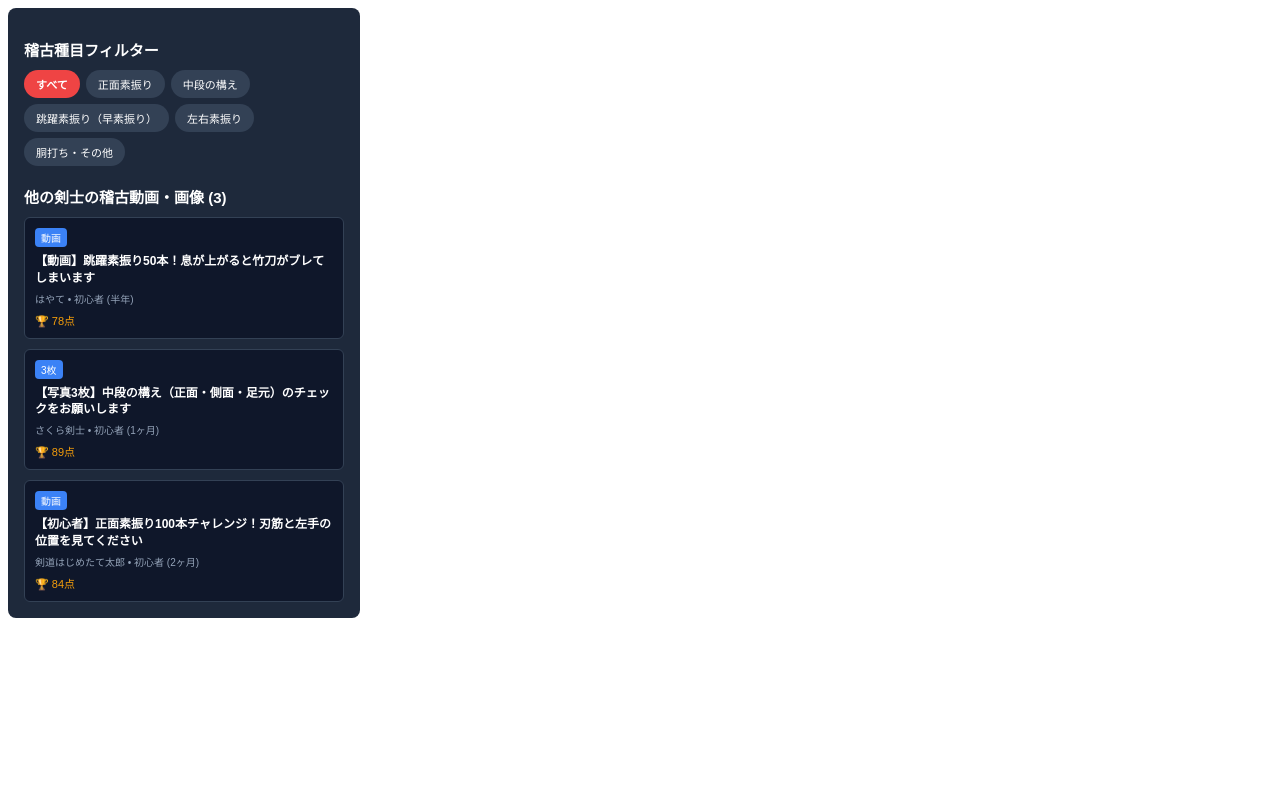
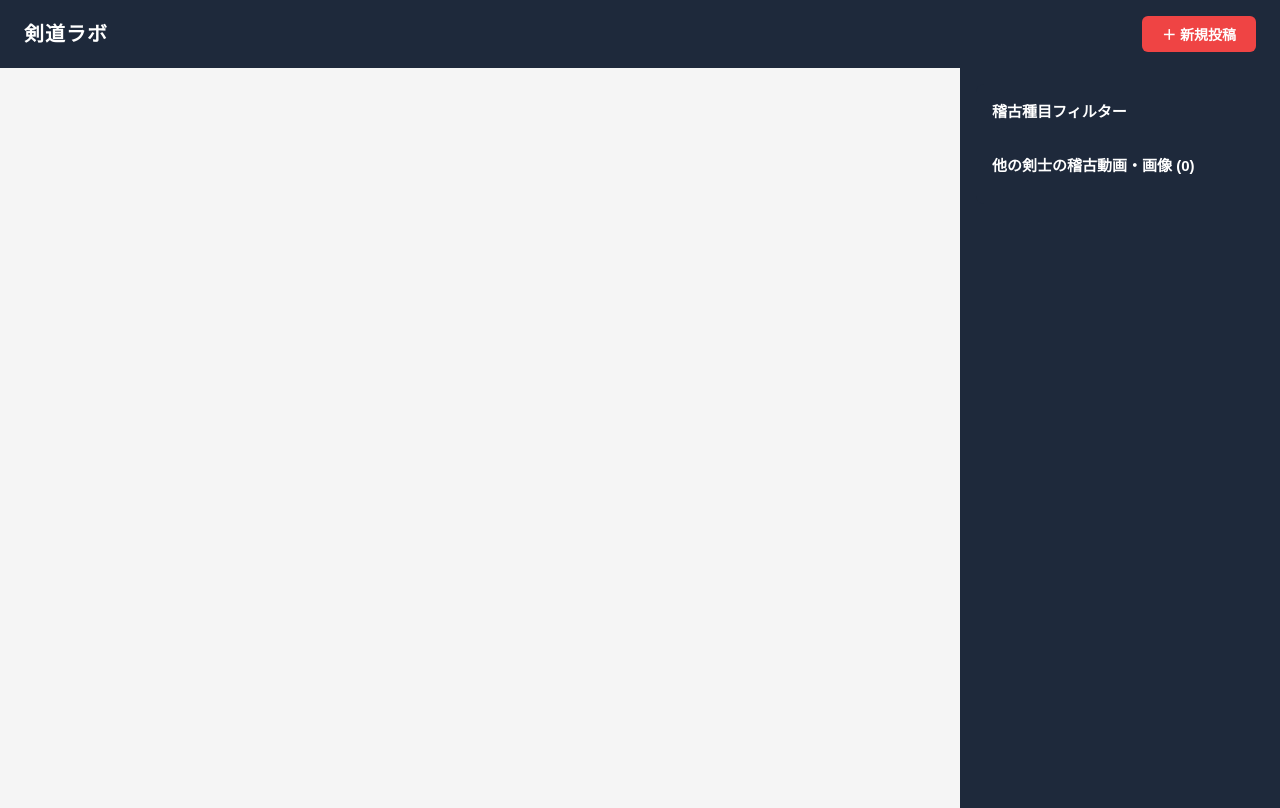
Before and after one commit to Takaya-3911/Kendo-Lab, a Django app: page / in a window 1280 px wide. Before the commit the page ends 618 px from the top, so only its background shows below. Run offline with Django 5.2, Linux system fonts and the light colour scheme.

Commit message:
メイン画面レイアウトと新規投稿モーダルを追加

```diff
--- a/config/settings.py
+++ b/config/settings.py
@@ -121,6 +121,8 @@ STATIC_URL = 'static/'
 MEDIA_URL = '/media/'
 MEDIA_ROOT = BASE_DIR / 'media'
 
+X_FRAME_OPTIONS = 'SAMEORIGIN'
+
 
 # Email
 # https://docs.djangoproject.com/en/6.1/topics/email/#topic-email-configuration
--- a/config/urls.py
+++ b/config/urls.py
@@ -23,7 +23,7 @@ from kendo import views
 
 urlpatterns = [
     path('admin/', admin.site.urls),
-    path('', views.video_sidebar_view, name='video_sidebar'),
+    path('', views.main_view, name='main'),
     path('api/', include('kendo.urls')),
 ]
 
--- a/kendo/templates/kendo/header.html
+++ b/kendo/templates/kendo/header.html
@@ -1,219 +1,112 @@
-<!doctype html>
-<html lang="ja">
-  <head>
-    <meta charset="UTF-8" />
-    <meta name="viewport" content="width=device-width, initial-scale=1.0" />
-    <title>投稿登録</title>
-    {% csrf_token %}
 <style>
-      * {
-        box-sizing: border-box;
-        margin: 0;
-        padding: 0;
+    .header-inner {
+        display: flex;
+        align-items: center;
+        justify-content: space-between;
     }
-      body {
-        font-family: "Hiragino Kaku Gothic ProN", "Meiryo", sans-serif;
-        background-color: #f5f5f5;
-        color: #333;
-        line-height: 1.6;
+    .header-brand {
+        font-size: 20px;
+        font-weight: bold;
+        letter-spacing: 1px;
     }
-      .container {
-        max-width: 640px;
-        margin: 40px auto;
-        padding: 32px;
+    .header-btn {
+        padding: 8px 20px;
+        font-size: 14px;
+        font-weight: bold;
+        color: #fff;
+        background-color: #ef4444;
+        border: none;
+        border-radius: 6px;
+        cursor: pointer;
+        transition: 0.2s;
+    }
+    .header-btn:hover {
+        background-color: #dc2626;
+    }
+    .modal-overlay {
+        position: fixed;
+        top: 0;
+        left: 0;
+        width: 100%;
+        height: 100%;
+        background: rgba(0, 0, 0, 0.5);
+        display: none;
+        align-items: center;
+        justify-content: center;
+        z-index: 1000;
+    }
+    .modal-overlay.open {
+        display: flex;
+    }
+    .modal-dialog {
+        width: 90%;
+        max-width: 680px;
         background: #fff;
         border-radius: 8px;
-        box-shadow: 0 2px 8px rgba(0, 0, 0, 0.1);
+        overflow: hidden;
+        box-shadow: 0 4px 20px rgba(0, 0, 0, 0.3);
     }
-      h1 {
-        font-size: 24px;
-        margin-bottom: 24px;
-        text-align: center;
+    .modal-head {
+        display: flex;
+        align-items: center;
+        justify-content: space-between;
+        padding: 10px 16px;
+        background: #1e293b;
+        color: #fff;
     }
-      .form-group {
-        margin-bottom: 20px;
+    .modal-close {
+        border: none;
+        background: transparent;
+        color: #fff;
+        font-size: 22px;
+        cursor: pointer;
+        line-height: 1;
     }
-      label {
+    .modal-iframe {
+        width: 100%;
+        height: 75vh;
+        border: none;
         display: block;
-        font-weight: bold;
-        margin-bottom: 6px;
-      }
-      .required::after {
-        content: " *";
-        color: #e74c3c;
-      }
-      input[type="text"],
-      select,
-      textarea {
-        width: 100%;
-        padding: 10px 12px;
-        border: 1px solid #ccc;
-        border-radius: 4px;
-        font-size: 16px;
-      }
-      input[type="text"]:focus,
-      select:focus,
-      textarea:focus {
-        outline: none;
-        border-color: #2c6fbb;
-      }
-      textarea {
-        resize: vertical;
-        min-height: 100px;
-      }
-      input[type="file"] {
-        display: block;
-        margin-top: 6px;
-      }
-      .radio-group {
-        display: flex;
-        gap: 24px;
-      }
-      .radio-group label {
-        font-weight: normal;
-        display: inline;
-      }
-      .btn {
-        display: block;
-        width: 100%;
-        padding: 12px;
-        font-size: 18px;
-        color: #fff;
-        background-color: #2c6fbb;
-        border: none;
-        border-radius: 4px;
-        cursor: pointer;
-      }
-      .btn:hover {
-        background-color: #235a99;
-      }
-      .btn:disabled {
-        background-color: #9db6d4;
-        cursor: not-allowed;
-      }
-      .message {
-        margin-top: 16px;
-        padding: 12px;
-        border-radius: 4px;
-        display: none;
-      }
-      .message.success {
-        display: block;
-        background-color: #e8f5e9;
-        color: #2e7d32;
-        border: 1px solid #a5d6a7;
-      }
-      .message.error {
-        display: block;
-        background-color: #fdecea;
-        color: #c62828;
-        border: 1px solid #ef9a9a;
     }
 </style>
-  </head>
-  <body>
-    <main class="container">
-      <h1>投稿登録</h1>
-      <form id="postForm" enctype="multipart/form-data">
-        <div class="form-group">
-          <label class="required">投稿タイプ</label>
-          <div class="radio-group">
-            <label><input type="radio" name="post_type" value="video" checked /> 動画</label>
-            <label><input type="radio" name="post_type" value="image" /> 画像</label>
+
+<div class="header-inner">
+    <div class="header-brand">剣道ラボ</div>
+    <button id="openCreateModalBtn" class="header-btn">＋ 新規投稿</button>
+</div>
+
+<div id="createModal" class="modal-overlay">
+    <div class="modal-dialog">
+        <div class="modal-head">
+            <span>新規投稿</span>
+            <button id="closeCreateModalBtn" class="modal-close" aria-label="閉じる">×</button>
+        </div>
+        <iframe id="createModalFrame" class="modal-iframe" src="/api/register/"></iframe>
     </div>
 </div>
 
-        <div class="form-group">
-          <label for="video" class="required">動画</label>
-          <input type="file" id="video" name="video" accept="video/*" />
-        </div>
+<script>
+    const openBtn = document.getElementById("openCreateModalBtn");
+    const modal = document.getElementById("createModal");
+    const closeBtn = document.getElementById("closeCreateModalBtn");
+    const frame = document.getElementById("createModalFrame");
 
-        <div class="form-group">
-          <label for="images">画像（複数選択可）</label>
-          <input type="file" id="images" name="images" accept="image/*" multiple />
-        </div>
-
-        <div class="form-group">
-          <label for="category" class="required">稽古種目</label>
-          <input type="text" id="category" name="category" placeholder="例：基本稽古、形稽古、打ち込み" required />
-        </div>
-
-        <div class="form-group">
-          <label for="experience_period" class="required">経験期間</label>
-          <input type="text" id="experience_period" name="experience_period" placeholder="例：3年" required />
-        </div>
-
-        <div class="form-group">
-          <label for="title" class="required">投稿タイトル</label>
-          <input type="text" id="title" name="title" placeholder="例：今日の稽古の振り返り" required />
-        </div>
-
-        <div class="form-group">
-          <label for="nickname" class="required">ニックネーム</label>
-          <input type="text" id="nickname" name="nickname" placeholder="例：剣士太郎" required />
-        </div>
-
-        <div class="form-group">
-          <label for="memo">投稿メモ</label>
-          <textarea id="memo" name="memo" placeholder="稽古の気づきなど"></textarea>
-        </div>
-
-        <button type="submit" id="submitBtn" class="btn">登録する</button>
-
-        <div id="message" class="message"></div>
-      </form>
-    </main>
-
-    <script>
-      const form = document.getElementById("postForm");
-      const submitBtn = document.getElementById("submitBtn");
-      const message = document.getElementById("message");
-
-      function getCookie(name) {
-        const value = `; ${document.cookie}`;
-        const parts = value.split(`; ${name}=`);
-        if (parts.length === 2) return parts.pop().split(";").shift();
-        return null;
+    function openModal() {
+        modal.classList.add("open");
+        frame.src = "/api/register/";
     }
 
-      form.addEventListener("submit", async (e) => {
-        e.preventDefault();
-        submitBtn.disabled = true;
-        message.className = "message";
-
-        const formData = new FormData(form);
-
-        try {
-          const response = await fetch("/api/posts/", {
-            method: "POST",
-            headers: {
-              "X-CSRFToken": getCookie("csrftoken"),
-            },
-            body: formData,
-          });
-
-          const result = await response.json().catch(() => ({}));
-
-          if (!response.ok) {
-            const detail =
-              result.detail ||
-              (result.post_type && result.post_type[0]) ||
-              "登録に失敗しました。入力内容を確認してください。";
-            message.textContent = detail;
-            message.classList.add("error");
-            return;
+    function closeModal() {
+        modal.classList.remove("open");
+        frame.src = "about:blank";
     }
 
-          message.textContent = "登録が完了しました。";
-          message.classList.add("success");
-          form.reset();
-        } catch (err) {
-          message.textContent = "通信エラーが発生しました。もう一度お試しください。";
-          message.classList.add("error");
-        } finally {
-          submitBtn.disabled = false;
-        }
+    openBtn.addEventListener("click", openModal);
+    closeBtn.addEventListener("click", closeModal);
+    modal.addEventListener("click", (e) => {
+        if (e.target === modal) closeModal();
+    });
+    document.addEventListener("keydown", (e) => {
+        if (e.key === "Escape") closeModal();
     });
 </script>
-  </body>
-</html>
--- a/kendo/templates/kendo/main.html
+++ b/kendo/templates/kendo/main.html
@@ -3,9 +3,67 @@
 <head>
     <meta charset="UTF-8">
     <meta name="viewport" content="width=device-width, initial-scale=1.0">
-    <title>Document</title>
+    <title>剣道ラボ</title>
+    <style>
+        * {
+            box-sizing: border-box;
+            margin: 0;
+            padding: 0;
+        }
+        body {
+            font-family: "Hiragino Kaku Gothic ProN", "Meiryo", sans-serif;
+            background-color: #f5f5f5;
+            color: #333;
+            line-height: 1.6;
+        }
+        .layout {
+            display: flex;
+            flex-direction: column;
+            min-height: 100vh;
+        }
+        .header {
+            background-color: #1e293b;
+            color: #ffffff;
+            padding: 16px 24px;
+            position: sticky;
+            top: 0;
+            z-index: 100;
+        }
+        .main {
+            display: flex;
+            flex: 1;
+        }
+        .content {
+            flex: 1;
+            padding: 24px;
+            min-width: 0;
+        }
+        .sidebar {
+            width: 320px;
+            flex-shrink: 0;
+            padding: 16px;
+            background-color: #1e293b;
+            color: #ffffff;
+            overflow-y: auto;
+            height: calc(100vh - 60px);
+            position: sticky;
+            top: 60px;
+        }
+    </style>
 </head>
 <body>
-
+    <div class="layout">
+        <header class="header">
+            {% include "kendo/header.html" %}
+        </header>
+        <div class="main">
+            <main class="content">
+                {% include "kendo/content.html" %}
+            </main>
+            <aside class="sidebar">
+                {% include "kendo/video_sidebar.html" %}
+            </aside>
+        </div>
+    </div>
 </body>
 </html>
--- /dev/null
+++ b/kendo/templates/kendo/register.html
@@ -0,0 +1,219 @@
+<!doctype html>
+<html lang="ja">
+  <head>
+    <meta charset="UTF-8" />
+    <meta name="viewport" content="width=device-width, initial-scale=1.0" />
+    <title>投稿登録</title>
+    {% csrf_token %}
+    <style>
+      * {
+        box-sizing: border-box;
+        margin: 0;
+        padding: 0;
+      }
+      body {
+        font-family: "Hiragino Kaku Gothic ProN", "Meiryo", sans-serif;
+        background-color: #f5f5f5;
+        color: #333;
+        line-height: 1.6;
+      }
+      .container {
+        max-width: 640px;
+        margin: 40px auto;
+        padding: 32px;
+        background: #fff;
+        border-radius: 8px;
+        box-shadow: 0 2px 8px rgba(0, 0, 0, 0.1);
+      }
+      h1 {
+        font-size: 24px;
+        margin-bottom: 24px;
+        text-align: center;
+      }
+      .form-group {
+        margin-bottom: 20px;
+      }
+      label {
+        display: block;
+        font-weight: bold;
+        margin-bottom: 6px;
+      }
+      .required::after {
+        content: " *";
+        color: #e74c3c;
+      }
+      input[type="text"],
+      select,
+      textarea {
+        width: 100%;
+        padding: 10px 12px;
+        border: 1px solid #ccc;
+        border-radius: 4px;
+        font-size: 16px;
+      }
+      input[type="text"]:focus,
+      select:focus,
+      textarea:focus {
+        outline: none;
+        border-color: #2c6fbb;
+      }
+      textarea {
+        resize: vertical;
+        min-height: 100px;
+      }
+      input[type="file"] {
+        display: block;
+        margin-top: 6px;
+      }
+      .radio-group {
+        display: flex;
+        gap: 24px;
+      }
+      .radio-group label {
+        font-weight: normal;
+        display: inline;
+      }
+      .btn {
+        display: block;
+        width: 100%;
+        padding: 12px;
+        font-size: 18px;
+        color: #fff;
+        background-color: #2c6fbb;
+        border: none;
+        border-radius: 4px;
+        cursor: pointer;
+      }
+      .btn:hover {
+        background-color: #235a99;
+      }
+      .btn:disabled {
+        background-color: #9db6d4;
+        cursor: not-allowed;
+      }
+      .message {
+        margin-top: 16px;
+        padding: 12px;
+        border-radius: 4px;
+        display: none;
+      }
+      .message.success {
+        display: block;
+        background-color: #e8f5e9;
+        color: #2e7d32;
+        border: 1px solid #a5d6a7;
+      }
+      .message.error {
+        display: block;
+        background-color: #fdecea;
+        color: #c62828;
+        border: 1px solid #ef9a9a;
+      }
+    </style>
+  </head>
+  <body>
+    <main class="container">
+      <h1>投稿登録</h1>
+      <form id="postForm" enctype="multipart/form-data">
+        <div class="form-group">
+          <label class="required">投稿タイプ</label>
+          <div class="radio-group">
+            <label><input type="radio" name="post_type" value="video" checked /> 動画</label>
+            <label><input type="radio" name="post_type" value="image" /> 画像</label>
+          </div>
+        </div>
+
+        <div class="form-group">
+          <label for="video" class="required">動画</label>
+          <input type="file" id="video" name="video" accept="video/*" />
+        </div>
+
+        <div class="form-group">
+          <label for="images">画像（複数選択可）</label>
+          <input type="file" id="images" name="images" accept="image/*" multiple />
+        </div>
+
+        <div class="form-group">
+          <label for="category" class="required">稽古種目</label>
+          <input type="text" id="category" name="category" placeholder="例：基本稽古、形稽古、打ち込み" required />
+        </div>
+
+        <div class="form-group">
+          <label for="experience_period" class="required">経験期間</label>
+          <input type="text" id="experience_period" name="experience_period" placeholder="例：3年" required />
+        </div>
+
+        <div class="form-group">
+          <label for="title" class="required">投稿タイトル</label>
+          <input type="text" id="title" name="title" placeholder="例：今日の稽古の振り返り" required />
+        </div>
+
+        <div class="form-group">
+          <label for="nickname" class="required">ニックネーム</label>
+          <input type="text" id="nickname" name="nickname" placeholder="例：剣士太郎" required />
+        </div>
+
+        <div class="form-group">
+          <label for="memo">投稿メモ</label>
+          <textarea id="memo" name="memo" placeholder="稽古の気づきなど"></textarea>
+        </div>
+
+        <button type="submit" id="submitBtn" class="btn">登録する</button>
+
+        <div id="message" class="message"></div>
+      </form>
+    </main>
+
+    <script>
+      const form = document.getElementById("postForm");
+      const submitBtn = document.getElementById("submitBtn");
+      const message = document.getElementById("message");
+
+      function getCookie(name) {
+        const value = `; ${document.cookie}`;
+        const parts = value.split(`; ${name}=`);
+        if (parts.length === 2) return parts.pop().split(";").shift();
+        return null;
+      }
+
+      form.addEventListener("submit", async (e) => {
+        e.preventDefault();
+        submitBtn.disabled = true;
+        message.className = "message";
+
+        const formData = new FormData(form);
+
+        try {
+          const response = await fetch("/api/posts/", {
+            method: "POST",
+            headers: {
+              "X-CSRFToken": getCookie("csrftoken"),
+            },
+            body: formData,
+          });
+
+          const result = await response.json().catch(() => ({}));
+
+          if (!response.ok) {
+            const detail =
+              result.detail ||
+              (result.post_type && result.post_type[0]) ||
+              "登録に失敗しました。入力内容を確認してください。";
+            message.textContent = detail;
+            message.classList.add("error");
+            return;
+          }
+
+          message.textContent = "登録が完了しました。";
+          message.classList.add("success");
+          form.reset();
+        } catch (err) {
+          message.textContent = "通信エラーが発生しました。もう一度お試しください。";
+          message.classList.add("error");
+        } finally {
+          submitBtn.disabled = false;
+        }
+      });
+    </script>
+  </body>
+</html>
--- a/kendo/views.py
+++ b/kendo/views.py
@@ -4,6 +4,10 @@ from rest_framework.response import Response
 
 from .models import Post, PostImage
 from .serializers import PostSerializer
+
+
+def main_view(request):
+    return render(request, 'kendo/main.html')
 
 
 def video_sidebar_view(request):
@@ -48,7 +52,7 @@ def video_sidebar_view(request):
 
 
 def registration_view(request):
-    return render(request, 'kendo/header.html')
+    return render(request, 'kendo/register.html')
 
 
 class PostViewSet(viewsets.ModelViewSet):
```
Lines whose indentation alone changed are shown as unchanged.
